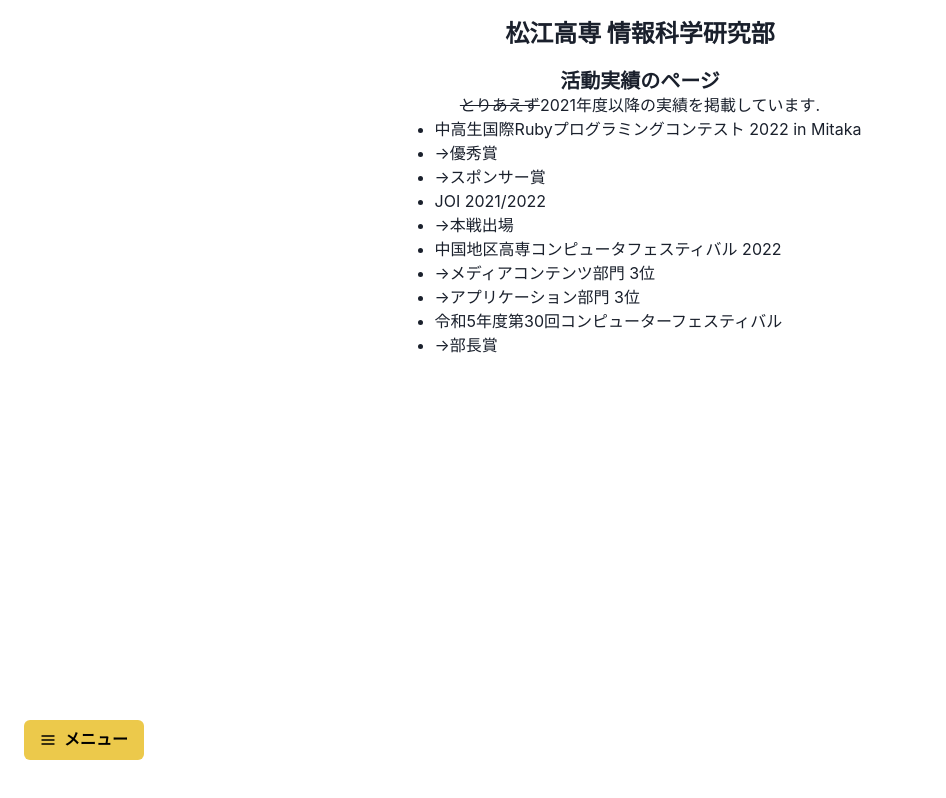
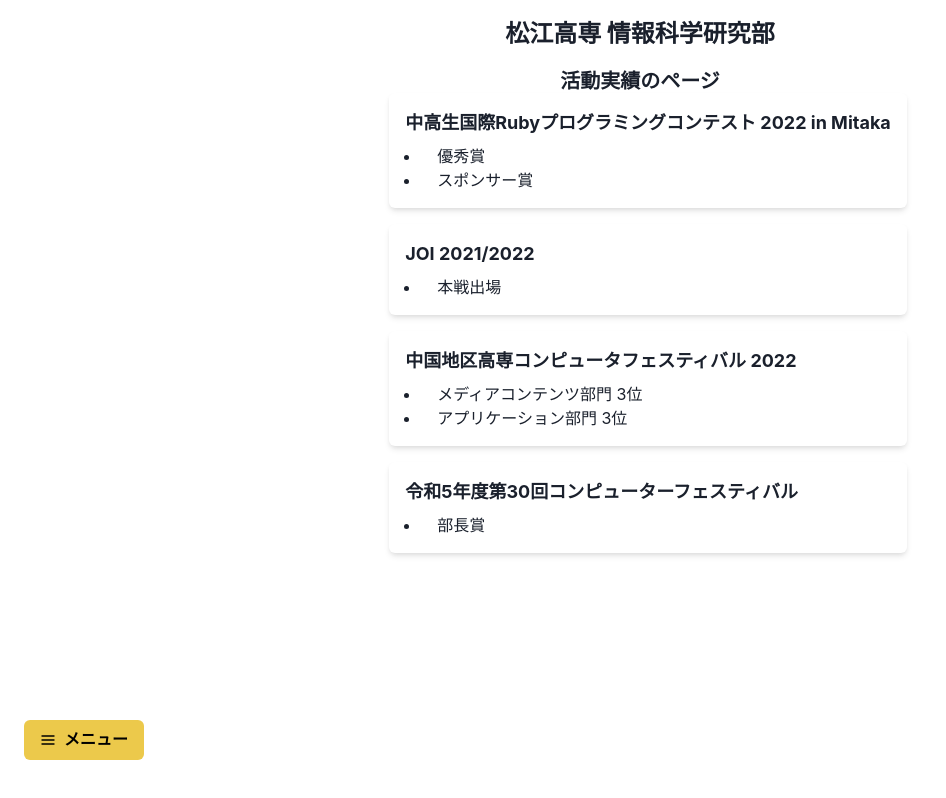
Before and after one commit to mct-joken/joken.dev, a React (Vite) app: page /achievements in a window 1280 px wide. Shown: the whole page, without its empty margins (0-946 px from the left). Built offline with nearby package versions, Linux system fonts and the light colour scheme.

Commit message:
feat:活動実績のページ

```diff
--- a/src/components/achievementsCard.tsx
+++ b/src/components/achievementsCard.tsx
@@ -1,23 +1,34 @@
-import { ListItem, UnorderedList } from "@chakra-ui/react";
+import { ListItem, UnorderedList, Box, Text } from "@chakra-ui/react";
 
 export const AchievementsCard = ({
                                    achievements,
                                  }: {
   achievements: Array<{ name: string; result: Array<string> }>;
 }) => {
-  console.log(achievements);
-  return (
-    <UnorderedList>
-      {achievements.map((a) => {
   return (
     <>
-            <ListItem>{a.name}</ListItem>
-            {a.result.map((r) => {
-              return <ListItem>→{r}</ListItem>;
-            })}
-          </>
+      <div style={{display: "flex", justifyContent: "center", flexDirection: "column"}}>
+        <UnorderedList>
+          {achievements.map((a, index) => {
+            return (
+              <Box key={index} mb={4} borderRadius={"md"} boxShadow={"md"} p={4} bg={"white"}>
+                <Text fontSize="lg" fontWeight="bold" mb={2}>
+                  {a.name}
+                </Text>
+                <UnorderedList>
+                  {a.result.map((r, i) => {
+                    return (
+                      <ListItem key={i} pl={4}>
+                        {r}
+                      </ListItem>
                     );
                   })}
                 </UnorderedList>
+              </Box>
+            );
+          })}
+        </UnorderedList>
+      </div>
+    </>
   );
 };
--- a/src/pages/achievements.tsx
+++ b/src/pages/achievements.tsx
@@ -1,4 +1,4 @@
-import { Center, Heading, Text } from "@chakra-ui/react";
+import { Center, Heading } from "@chakra-ui/react";
 import { AchievementsCard } from "../components/achievementsCard";
 
 export const Achievements = () => {
@@ -28,12 +28,6 @@ export const Achievements = () => {
       </Center>
 
       <Center>
-        <Text>
-          <s>とりあえず</s>2021年度以降の実績を掲載しています.
-        </Text>
-      </Center>
-
-      <Center>
         <AchievementsCard {...achievementsData} />
       </Center>
     </>
```
Lines whose indentation alone changed are shown as unchanged.
